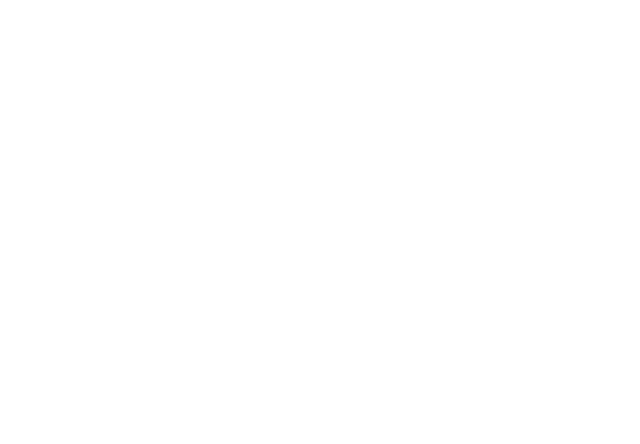
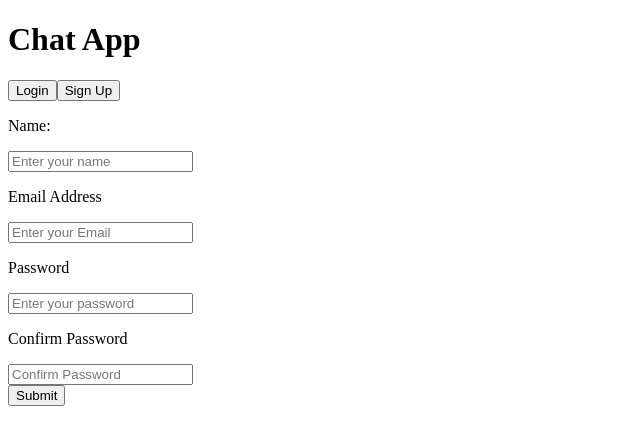
Before and after one commit to jaswindersingh97/ChatApp, a React (Vite) app in the folder Client/: page / in a window 1280 px wide. Shown: the top 444 px of the page, without its empty margins (0-640 px from the left). Built offline with nearby package versions, Linux system fonts and the light colour scheme.

Commit message:
CREATED SIGNUP PAGE

```diff
--- a/Client/package.json
+++ b/Client/package.json
@@ -10,6 +10,7 @@
     "preview": "vite preview"
   },
   "dependencies": {
+    "bcrypt": "^5.1.1",
     "jsonwebtoken": "^9.0.2",
     "react": "^18.3.1",
     "react-dom": "^18.3.1",
--- a/Client/src/App.jsx
+++ b/Client/src/App.jsx
@@ -1,9 +1,10 @@
 import React from 'react'
 import './App.css'
+import HomePage from './pages/HomePage'
 function App() {
   return (
     <div>
-
+      <HomePage/>
     </div>
   )
 }
--- /dev/null
+++ b/Client/src/components/SignIn.jsx
@@ -0,0 +1,51 @@
+import React, { useState } from 'react'
+import styles from './SignIn.module.css';
+
+function SignIn() {
+  const changeHandler = (e) => {
+    const { name, value } = e.target;
+    SetUser((prevData) => ({
+      ...prevData,
+      [name]: value
+    }));
+  };
+
+  const [user, SetUser] = useState({
+    email: "",
+    password: ""
+  });
+
+  const submitHandler = (e) => {
+    e.preventDefault();
+    // Add your logic for sign-in, such as API requests or form validation
+    console.log("User data: ", user);
+  };
+
+  return (
+    <div className={styles.container}>
+      <form onSubmit={submitHandler}>
+        <p>Email Address:</p>
+        <input
+          type='email'
+          name='email'
+          value={user.email}
+          onChange={changeHandler}
+          placeholder='Enter your Email Address'
+        />
+        <p>Password:</p>
+        <input
+          type='password'
+          name='password'
+          value={user.password}
+          onChange={changeHandler}
+          placeholder='Password'
+        />
+        <div className={styles.button}>
+          <button type="submit">Login</button>
+        </div>
+      </form>
+    </div>
+  );
+}
+
+export default SignIn;
--- /dev/null
+++ b/Client/src/components/SignUp.jsx
@@ -0,0 +1,85 @@
+import React, { useState } from 'react'
+import styles from './SignUp.module.css';
+
+function SignUp() {
+  const [user, setUser] = useState({ name: "", email: "", password: "" });
+  const [pass, setPass] = useState({ pass: "", confirmpass: "" });
+
+  const submitHandler = (e) => {
+    e.preventDefault();
+
+    if (pass.pass === pass.confirmpass) {
+      setUser((oldData) => ({
+        ...oldData,
+        password: pass.pass
+      }));
+      // You can add more logic here, like making an API call or further validation
+      alert("Form submitted successfully!");
+    } else {
+      alert("Passwords do not match");
+    }
+  };
+
+  const handleInputChange = (e) => {
+    const { name, value } = e.target;
+    setUser((prev) => ({
+      ...prev,
+      [name]: value,
+    }));
+  };
+
+  const handlePasswordChange = (e) => {
+    const { name, value } = e.target;
+    setPass((prev) => ({
+      ...prev,
+      [name]: value,
+    }));
+  };
+
+  return (
+    <div className={styles.container}>
+      <form onSubmit={submitHandler}>
+        <p>Name:</p>
+        <input
+          type='text'
+          name='name'
+          value={user.name}
+          onChange={handleInputChange}
+          placeholder='Enter your name'
+        />
+
+        <p>Email Address</p>
+        <input
+          type='email'
+          name='email'
+          value={user.email}
+          onChange={handleInputChange}
+          placeholder='Enter your Email'
+        />
+
+        <p>Password</p>
+        <input
+          type='password'
+          name='pass'
+          value={pass.pass}
+          onChange={handlePasswordChange}
+          placeholder='Enter your password'
+        />
+
+        <p>Confirm Password</p>
+        <input
+          type='password'
+          name='confirmpass'
+          value={pass.confirmpass}
+          onChange={handlePasswordChange}
+          placeholder='Confirm Password'
+        />
+        <div className={styles.button}>
+        <button type="submit">Submit</button>
+        </div>
+      </form>
+    </div>
+  );
+}
+
+export default SignUp;
--- /dev/null
+++ b/Client/src/components/SignUp.module.css
@@ -0,0 +1,10 @@
+.container{
+    width: 100%;
+    height: 100%;
+    display: flex;
+    flex-direction: column;
+}
+
+.button{
+    width: 100%;
+}
--- /dev/null
+++ b/Client/src/pages/HomePage.jsx
@@ -0,0 +1,29 @@
+import React, { useState } from 'react';
+import styles from './HomePage.module.css';
+import SignIn from '../components/SignIn';
+import SignUp from '../components/SignUp';
+function HomePage() {
+    const [signForm,setSignForm]=useState(false);
+  return (
+    <div className={styles.container}>
+        <div className={styles.box}>
+            <div className={styles.header}>
+                <h1>Chat App</h1>
+            </div>
+            <div className={styles.body}>
+                <div className={styles.pageSelector}>
+                    <button onClick={()=>setSignForm(true)}>Login</button>
+                    <button onClick={()=>setSignForm(false)}>Sign Up</button>
+                </div>
+                <div className={styles.signForm}>
+                    {
+                        signForm?<SignIn/>:<SignUp/>
+                    }
+                </div>
+            </div>
+        </div>
+    </div>
+  )
+}
+
+export default HomePage
```
Also changed, not shown: Client/src/components/Signin.module.css (added), Client/src/pages/HomePage.module.css (added), 1 other file (tests, documents, lock files or other folders).
